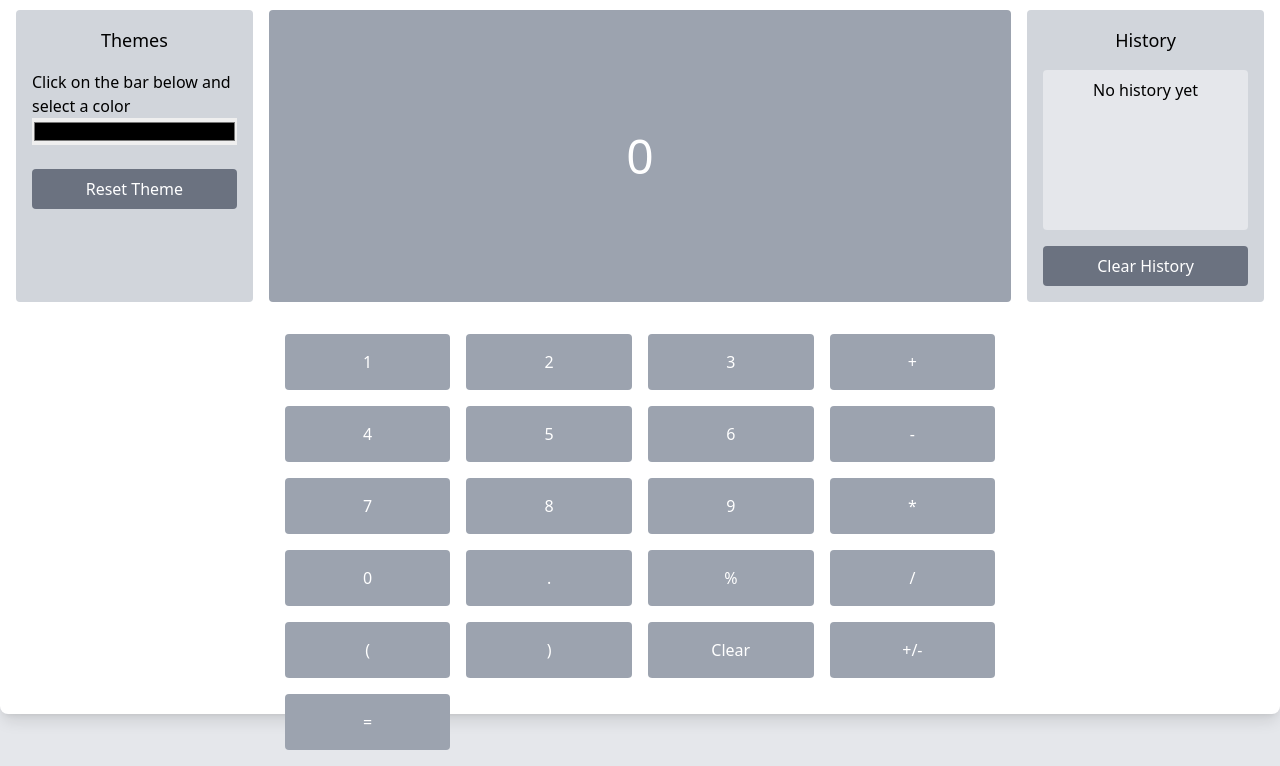
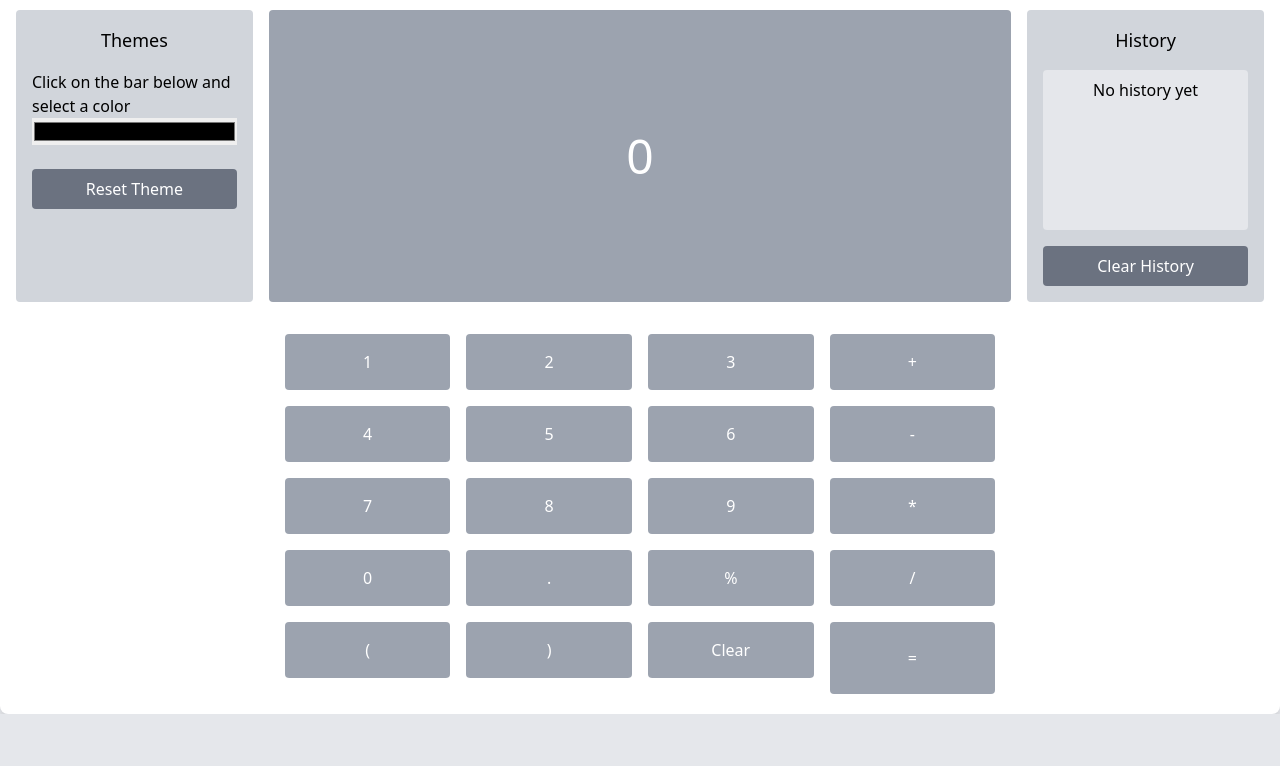
Before and after one commit to BikramSingh1989/ResponsiveCalc, a plain HTML site: page index.html in a window 1280 px wide. Shown: the part 86-852 px from the top of the page. After the commit the page ends 800 px from the top, so only its background shows below. Drawn offline with nearby package versions, Linux system fonts and the light colour scheme.

Commit message:
Made all buttons on screen usable

```diff
--- a/index.html
+++ b/index.html
@@ -72,7 +72,6 @@
             <button class="bg-gray-400 text-white text-center p-4 rounded" onclick="appendNumber(')')">)</button>
 
             <button class="bg-gray-400 text-white text-center p-4 rounded" onclick="clearScreen()">Clear</button>
-            <button class="bg-gray-400 text-white text-center p-4 rounded" onclick="toggleSign()">+/-</button>
             <button class="bg-gray-400 text-white text-center p-4 rounded row-span-2" onclick="calculate()">=</button>
         </div>
 
```
